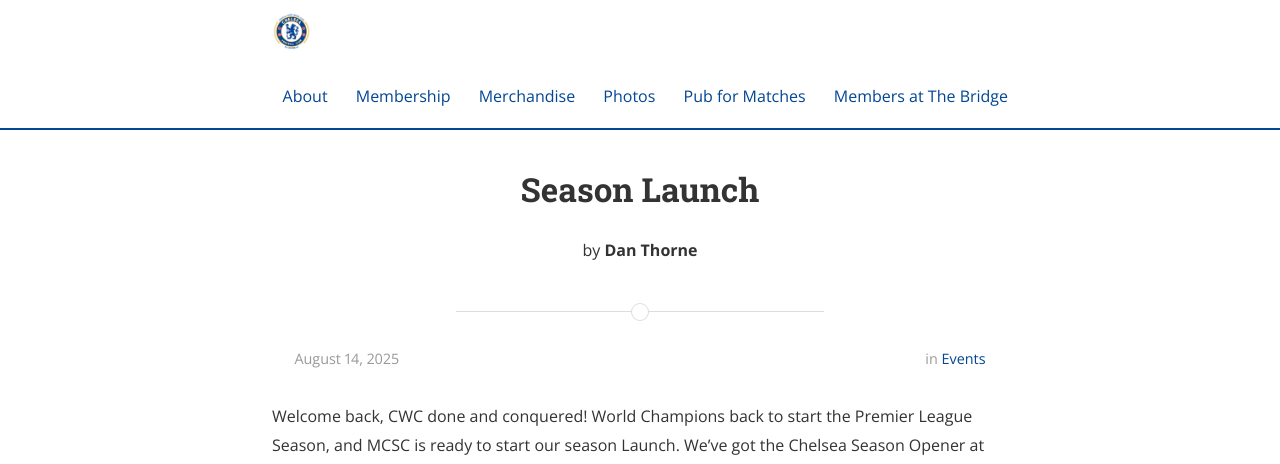
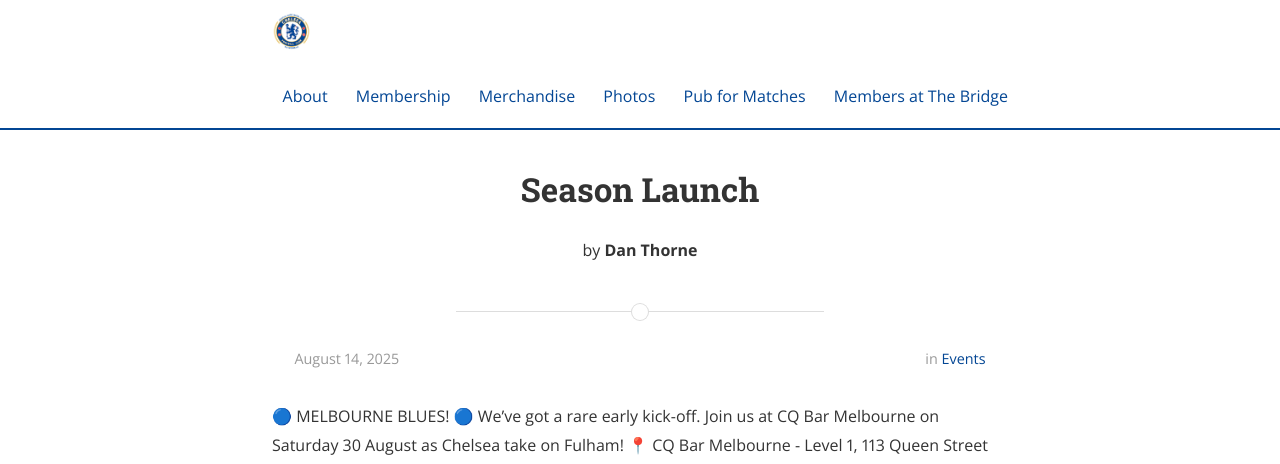
Before and after one commit to Foxh0und/MCSC, a Jekyll site: the page built from _posts/2025-8-14-Season-Launch.md, in a window 1280 px wide. Shown: the top 464 px of the page. Built offline with Jekyll 4.4.1, drawn with Linux system fonts in a browser that asks for light colours; nearby versions of some CDN libraries; some of the changed text lies outside the part shown.

Commit message:
Update 2025-8-14-Season-Launch.md

```diff
--- a/_posts/2025-8-14-Season-Launch.md
+++ b/_posts/2025-8-14-Season-Launch.md
@@ -6,7 +6,10 @@
 author: Dan Thorne
 categories: Events
 ---
-
-Welcome back, CWC done and conquered! World Champions back to start the Premier League Season, and MCSC is ready to start our season Launch. We've got the Chelsea Season Opener at the Exford Hotel on Sunday Night, and then fhe following week we have Fulham Away on Saturday the 30th of August at CQ Bar, with a 730 Start to watch the game! See you there!
+🔵 MELBOURNE BLUES! 🔵
+We’ve got a rare early kick-off. Join us at CQ Bar Melbourne on Saturday 30 August as Chelsea take on Fulham!
+📍 CQ Bar Melbourne - Level 1, 113 Queen Street
+🕘 Kick-off: 9:30pm
+💳 MCSC Members - show your card for 15% off drinks! 🍺
 
 ![2025 Season Opener](/assets/posts/2025Opener.jpg)
```
